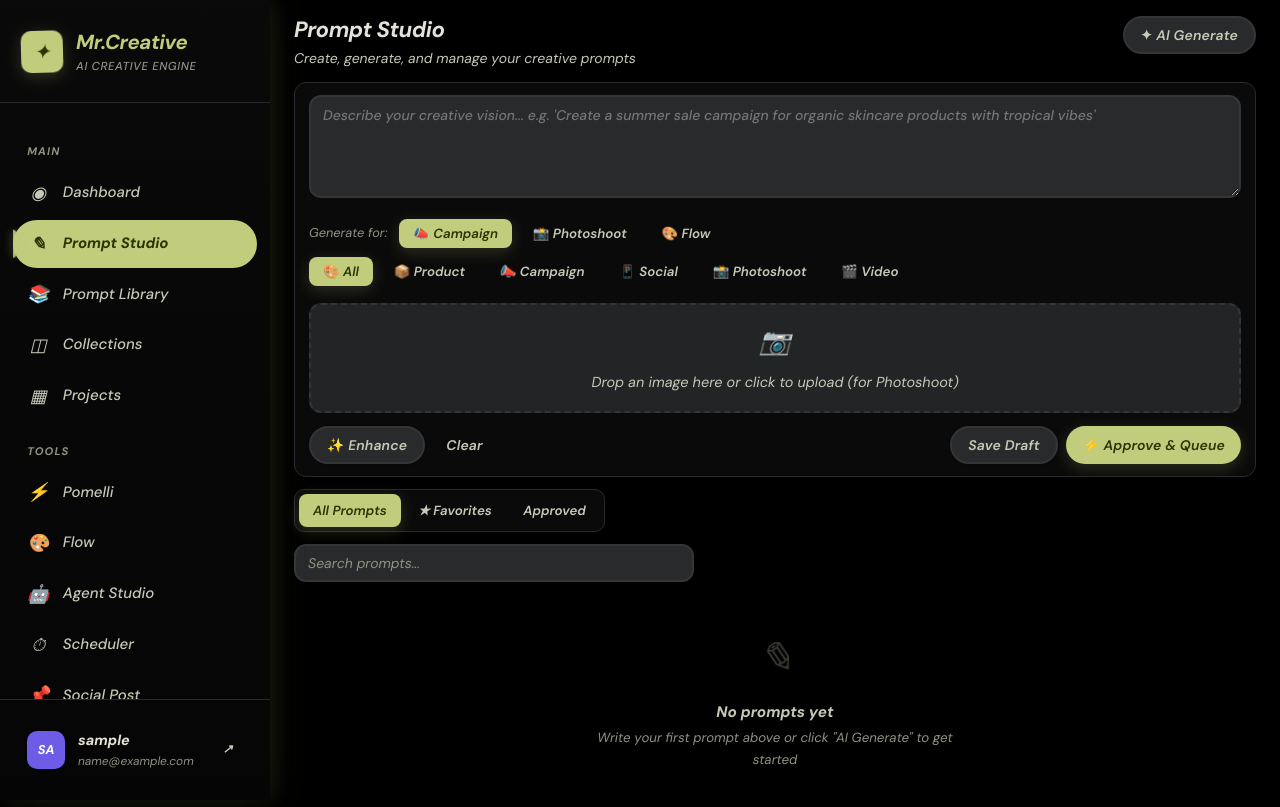
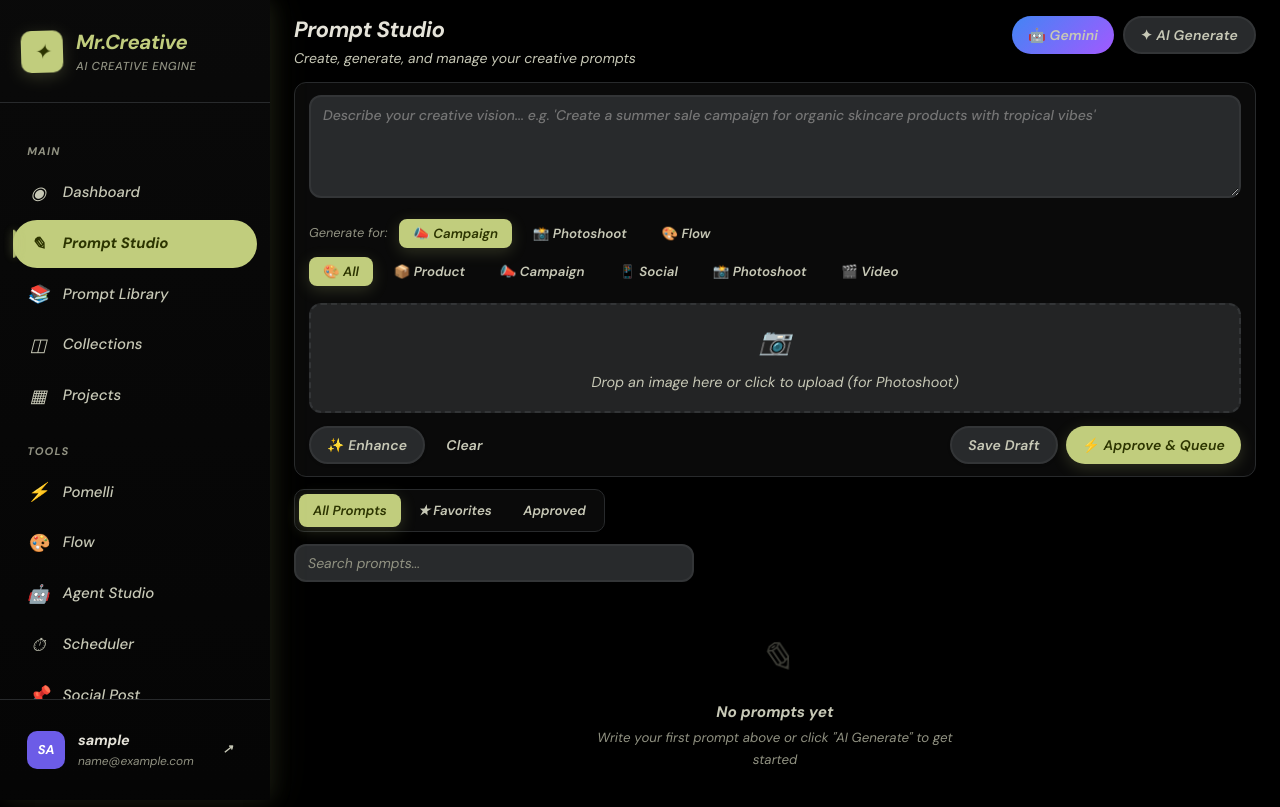
Before and after one commit to manthanproject/Mr.Creative, a Flask app: page /prompts/ in a window 1280 px wide. Shown: the top 807 px of the page. Run offline with Flask 3, Linux system fonts and the light colour scheme; the visitor is signed in with stand-in values (Sample User, id 1); data that the repository does not hold is empty.

Commit message:
fix: add Gemini button to Prompt Studio header

```diff
--- a/templates/prompts.html
+++ b/templates/prompts.html
@@ -9,6 +9,7 @@
             <p>Create, generate, and manage your creative prompts</p>
         </div>
         <div class="header-btns">
+            <button class="btn btn-secondary" onclick="document.getElementById('gemini-modal').style.display='flex'" style="background:linear-gradient(135deg,#4285f4,#a259ff);border:none;">&#129302; Gemini</button>
             <button class="btn btn-secondary" onclick="generatePrompts()" id="genBtn">✦ AI Generate</button>
         </div>
     </div>
```
